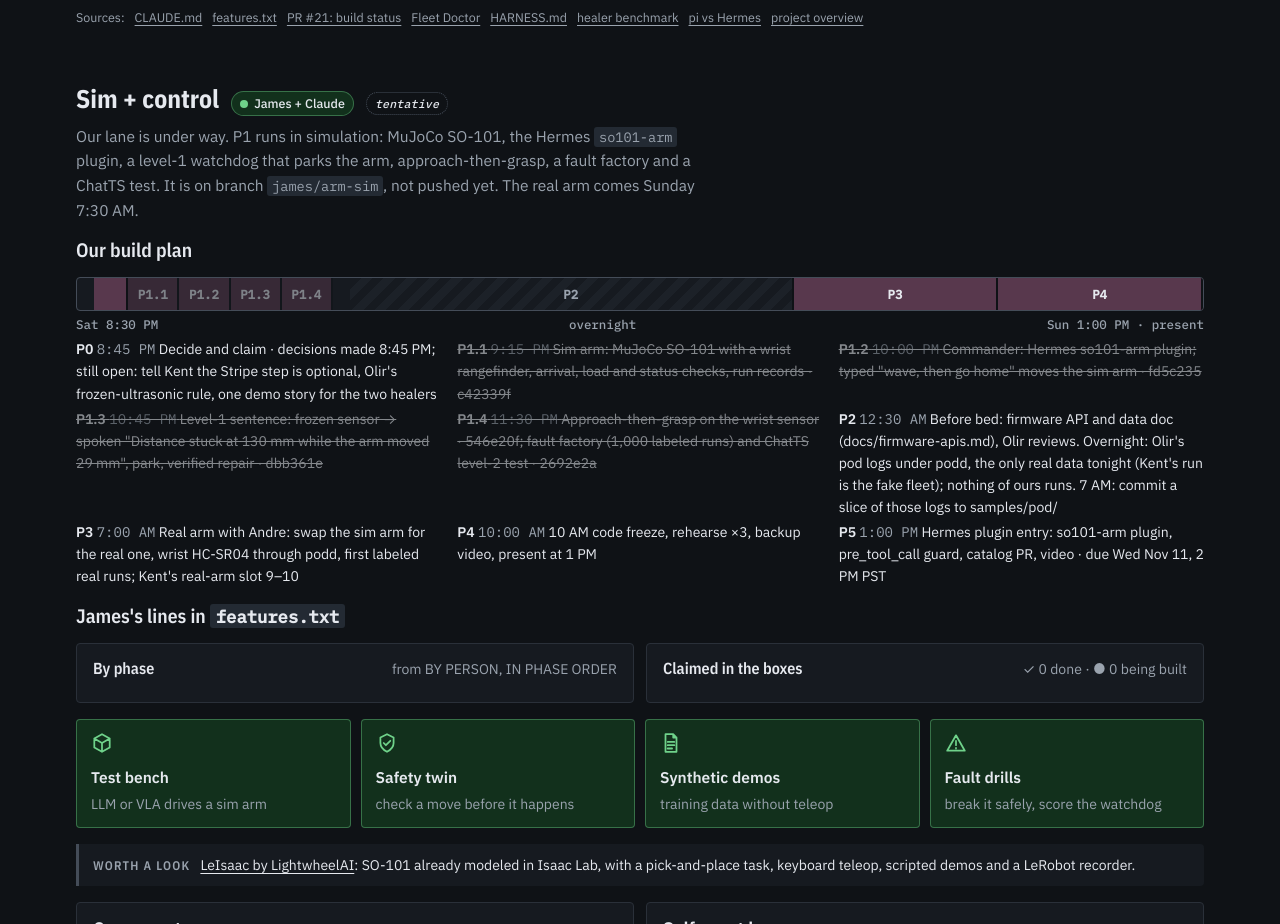
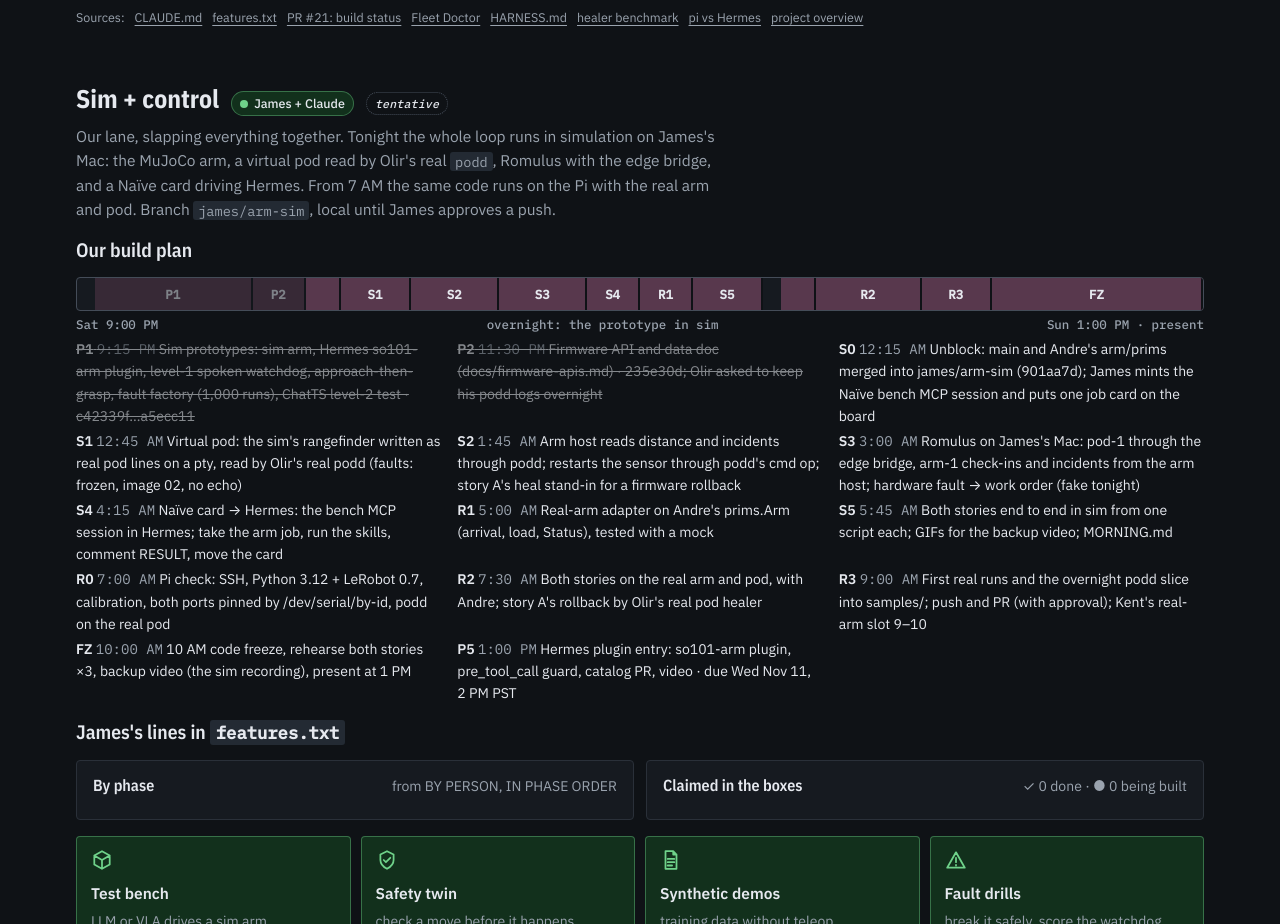
Before and after one commit to jamesEmerson112/Naive-Nous-YC-Hackathon, a React (Vite) app in the folder hub/: page / in a window 1280 px wide. Shown: the part 9260-10184 px from the top of the page. Built offline with nearby package versions, Linux system fonts and the light colour scheme.

Commit message:
Stack Map and features.txt: the prototype plan (everything in sim overnight, the real arm from 7 AM)
Our build plan now shows P1 and P2 done, the overnight sim phases S0-S5, the real-arm adapter R1, the morning hardware phases R0-R3 and the freeze. James's features.txt block follows it.

```diff
--- a/hub/src/content/proposal.ts
+++ b/hub/src/content/proposal.ts
@@ -5,20 +5,26 @@ const LR = "https://huggingface.co/docs/lerobot";
 
 /** James's build plan (the phases in features.txt), on a PST clock. UTC = PST + 8 h. */
 export const OUR_WINDOW: { from: string; to: string; scale: [string, string, string] } = {
-  from: "2026-11-08T04:30:00Z",
+  from: "2026-11-08T05:00:00Z",
   to: "2026-11-08T21:00:00Z",
-  scale: ["Sat 8:30 PM", "overnight", "Sun 1:00 PM · present"],
+  scale: ["Sat 9:00 PM", "overnight: the prototype in sim", "Sun 1:00 PM · present"],
 };
 
+/** "Slap everything together" (re-planned Sun 12:15 AM): the whole loop in sim overnight, the same code on the Pi from 7 AM. */
 export const OUR_SCHEDULE: SchedBlock[] = [
-  { id: "P0", what: "Decide and claim · decisions made 8:45 PM; still open: tell Kent the Stripe step is optional, Olir's frozen-ultrasonic rule, one demo story for the two healers", from: "2026-11-08T04:45:00Z", to: "2026-11-08T05:15:00Z", done: false },
-  { id: "P1.1", what: "Sim arm: MuJoCo SO-101 with a wrist rangefinder, arrival, load and status checks, run records · c42339f", from: "2026-11-08T05:15:00Z", to: "2026-11-08T06:00:00Z", done: true },
-  { id: "P1.2", what: "Commander: Hermes so101-arm plugin; typed \"wave, then go home\" moves the sim arm · fd5c235", from: "2026-11-08T06:00:00Z", to: "2026-11-08T06:45:00Z", done: true },
-  { id: "P1.3", what: "Level-1 sentence: frozen sensor → spoken \"Distance stuck at 130 mm while the arm moved 29 mm\", park, verified repair · dbb361e", from: "2026-11-08T06:45:00Z", to: "2026-11-08T07:30:00Z", done: true },
-  { id: "P1.4", what: "Approach-then-grasp on the wrist sensor · 546e20f; fault factory (1,000 labeled runs) and ChatTS level-2 test · 2692e2a", from: "2026-11-08T07:30:00Z", to: "2026-11-08T08:15:00Z", done: true },
-  { id: "P2", what: "Before bed: firmware API and data doc (docs/firmware-apis.md), Olir reviews. Overnight: Olir's pod logs under podd, the only real data tonight (Kent's run is the fake fleet); nothing of ours runs. 7 AM: commit a slice of those logs to samples/pod/", from: "2026-11-08T08:30:00Z", to: "2026-11-08T15:00:00Z", night: true },
-  { id: "P3", what: "Real arm with Andre: swap the sim arm for the real one, wrist HC-SR04 through podd, first labeled real runs; Kent's real-arm slot 9–10", from: "2026-11-08T15:00:00Z", to: "2026-11-08T18:00:00Z" },
-  { id: "P4", what: "10 AM code freeze, rehearse ×3, backup video, present at 1 PM", from: "2026-11-08T18:00:00Z", to: "2026-11-08T21:00:00Z" },
+  { id: "P1", what: "Sim prototypes: sim arm, Hermes so101-arm plugin, level-1 spoken watchdog, approach-then-grasp, fault factory (1,000 runs), ChatTS level-2 test · c42339f…a5ecc11", from: "2026-11-08T05:15:00Z", to: "2026-11-08T07:30:00Z", done: true },
+  { id: "P2", what: "Firmware API and data doc (docs/firmware-apis.md) · 235e30d; Olir asked to keep his podd logs overnight", from: "2026-11-08T07:30:00Z", to: "2026-11-08T08:15:00Z", done: true },
+  { id: "S0", what: "Unblock: main and Andre's arm/prims merged into james/arm-sim (901aa7d); James mints the Naïve bench MCP session and puts one job card on the board", from: "2026-11-08T08:15:00Z", to: "2026-11-08T08:45:00Z", done: false },
+  { id: "S1", what: "Virtual pod: the sim's rangefinder written as real pod lines on a pty, read by Olir's real podd (faults: frozen, image 02, no echo)", from: "2026-11-08T08:45:00Z", to: "2026-11-08T09:45:00Z", done: false },
+  { id: "S2", what: "Arm host reads distance and incidents through podd; restarts the sensor through podd's cmd op; story A's heal stand-in for a firmware rollback", from: "2026-11-08T09:45:00Z", to: "2026-11-08T11:00:00Z", done: false },
+  { id: "S3", what: "Romulus on James's Mac: pod-1 through the edge bridge, arm-1 check-ins and incidents from the arm host; hardware fault → work order (fake tonight)", from: "2026-11-08T11:00:00Z", to: "2026-11-08T12:15:00Z", done: false },
+  { id: "S4", what: "Naïve card → Hermes: the bench MCP session in Hermes; take the arm job, run the skills, comment RESULT, move the card", from: "2026-11-08T12:15:00Z", to: "2026-11-08T13:00:00Z", done: false },
+  { id: "R1", what: "Real-arm adapter on Andre's prims.Arm (arrival, load, Status), tested with a mock", from: "2026-11-08T13:00:00Z", to: "2026-11-08T13:45:00Z", done: false },
+  { id: "S5", what: "Both stories end to end in sim from one script each; GIFs for the backup video; MORNING.md", from: "2026-11-08T13:45:00Z", to: "2026-11-08T14:45:00Z", done: false },
+  { id: "R0", what: "Pi check: SSH, Python 3.12 + LeRobot 0.7, calibration, both ports pinned by /dev/serial/by-id, podd on the real pod", from: "2026-11-08T15:00:00Z", to: "2026-11-08T15:30:00Z" },
+  { id: "R2", what: "Both stories on the real arm and pod, with Andre; story A's rollback by Olir's real pod healer", from: "2026-11-08T15:30:00Z", to: "2026-11-08T17:00:00Z" },
+  { id: "R3", what: "First real runs and the overnight podd slice into samples/; push and PR (with approval); Kent's real-arm slot 9–10", from: "2026-11-08T17:00:00Z", to: "2026-11-08T18:00:00Z" },
+  { id: "FZ", what: "10 AM code freeze, rehearse both stories ×3, backup video (the sim recording), present at 1 PM", from: "2026-11-08T18:00:00Z", to: "2026-11-08T21:00:00Z" },
   { id: "P5", what: "Hermes plugin entry: so101-arm plugin, pre_tool_call guard, catalog PR, video · due Wed Nov 11, 2 PM PST", from: "2026-11-08T21:00:00Z", to: "2026-11-11T22:00:00Z" },
 ];
 
--- a/hub/src/sections/OurLane.tsx
+++ b/hub/src/sections/OurLane.tsx
@@ -115,7 +115,7 @@ export function OurLane() {
       status="tentative"
       sub={
         <>
-          Our lane is under way. P1 runs in simulation: MuJoCo SO-101, the Hermes <code>so101-arm</code> plugin, a level-1 watchdog that parks the arm, approach-then-grasp, a fault factory and a ChatTS test. It is on branch <code>james/arm-sim</code>, not pushed yet. The real arm comes Sunday 7:30 AM.
+          Our lane, slapping everything together. Tonight the whole loop runs in simulation on James's Mac: the MuJoCo arm, a virtual pod read by Olir's real <code>podd</code>, Romulus with the edge bridge, and a Naïve card driving Hermes. From 7 AM the same code runs on the Pi with the real arm and pod. Branch <code>james/arm-sim</code>, local until James approves a push.
         </>
       }
     >
```
Also changed, not shown: 1 other file (tests, documents, lock files or other folders).
